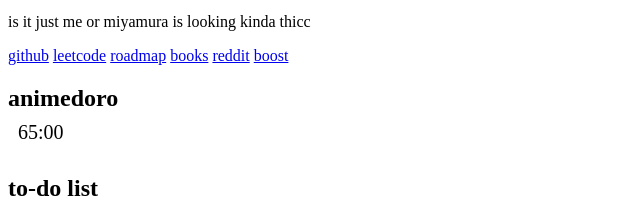
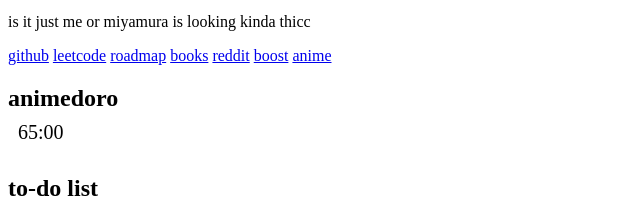
Before and after one commit to bwdle/desk, a plain HTML site: page index.html in a window 1280 px wide. Shown: the part 225-444 px from the top of the page, 0-640 px from the left. Drawn offline with nearby package versions, Linux system fonts and the light colour scheme.

Commit message:
phatt ass link fix

```diff
--- a/index.html
+++ b/index.html
@@ -39,7 +39,7 @@
             <a href="http://libgen.rs" target="_blank">books</a>
             <a href="https://reddit.com/r/GetStudying/" target="_blank">reddit</a>
             <a href="https://www.pinterest.ph/search/pins/?rs=ac&len=2&q=good%20grades%20vision%20board&eq=good%20grades&etslf=11766" target="_blank">boost</a>
-
+            <a href="http://bwdle.vercel.app" target="_blank">anime</a>
           </p>
       </div>
     </div>
```
